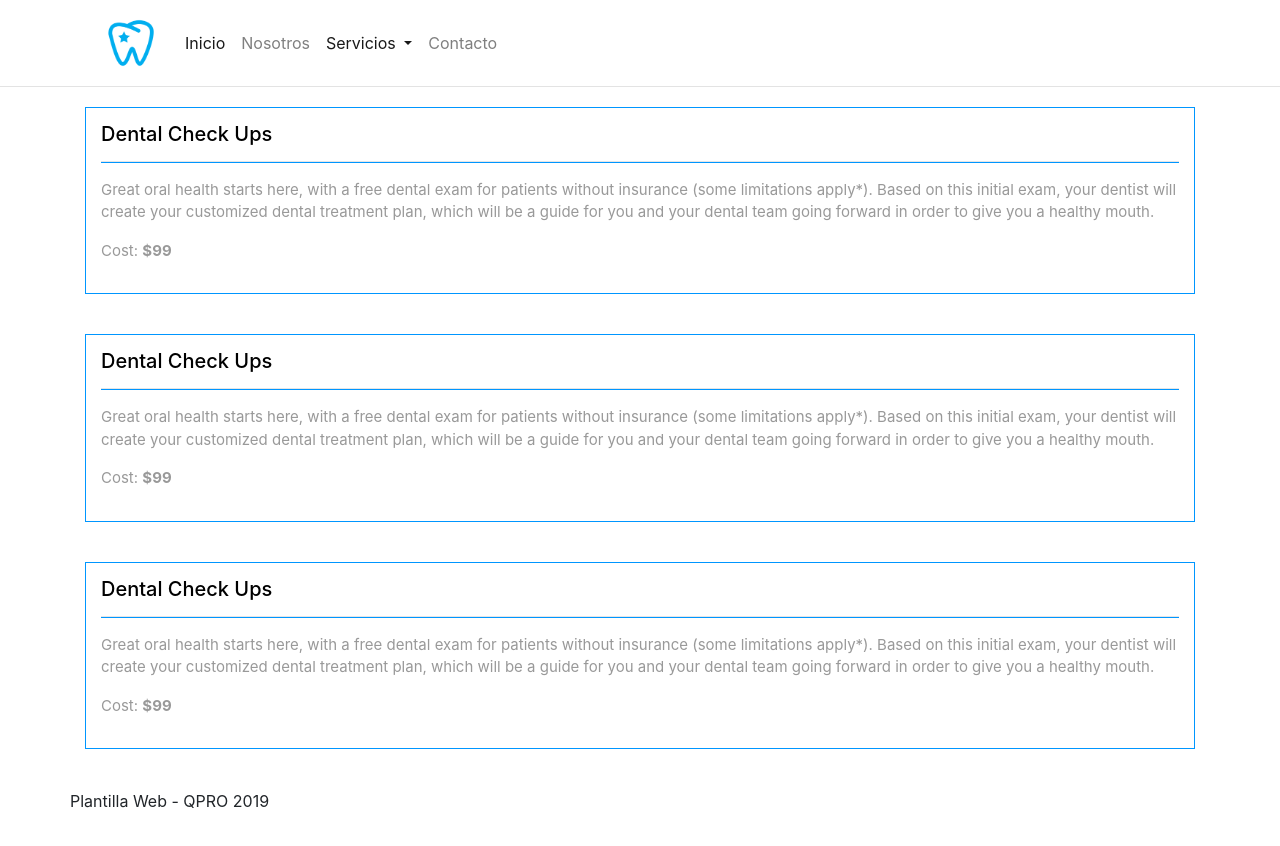
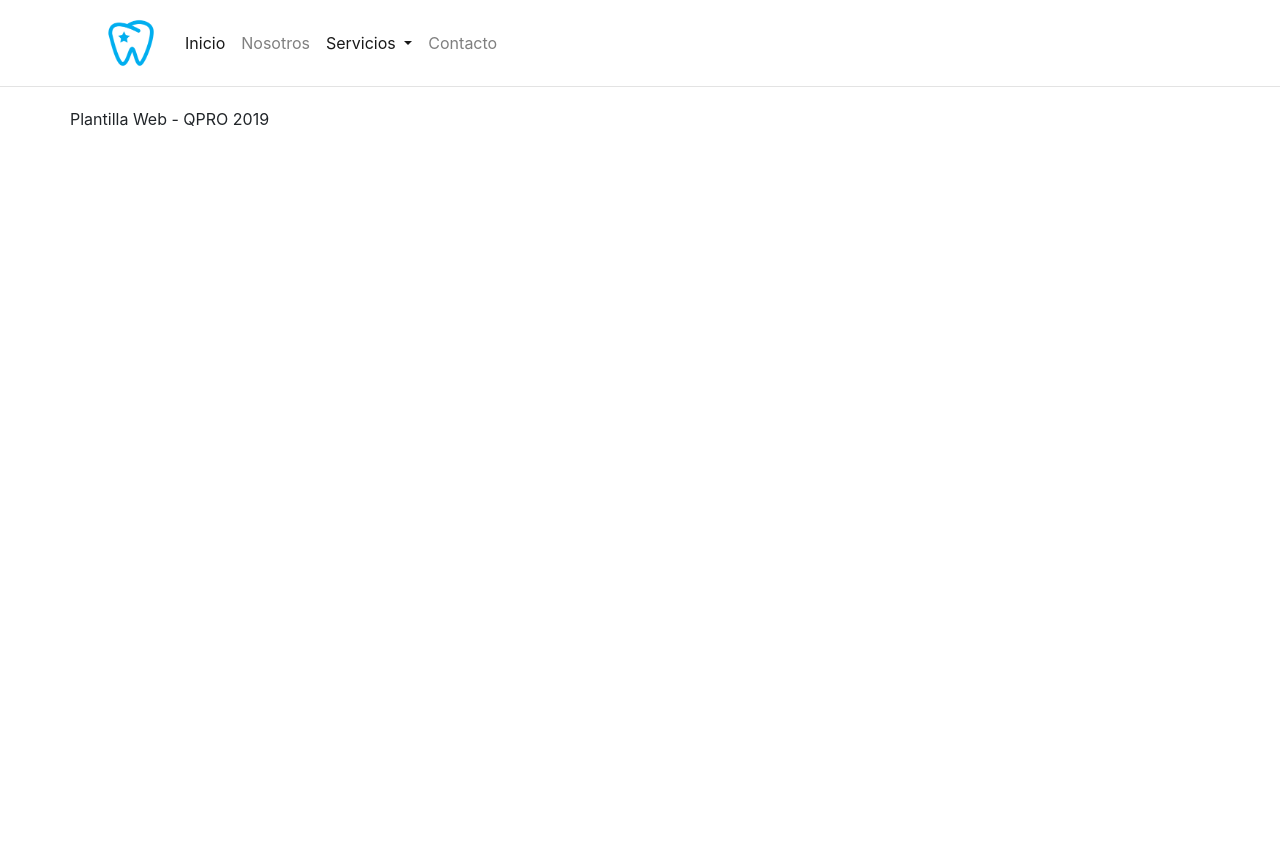
Before and after one commit to luispablogeodis/dentista, a plain HTML site: page public/servicios.html in a window 1280 px wide. After the commit the page ends 800 px from the top, so only its background shows below. Drawn offline with nearby package versions, Linux system fonts and the light colour scheme.

Commit message:
Revert "Merge remote-tracking branch 'origin/master'"
This reverts commit 4126774aad02f90f096623608928ad36cce47a4a.

```diff
--- a/public/servicios.html
+++ b/public/servicios.html
@@ -41,6 +41,8 @@
                     </a>
                     <div class="dropdown-menu" aria-labelledby="navbarDropdown">
                       <a class="dropdown-item" href="servicios.html">Servicio 1</a>
+                      <a class="dropdown-item" href="servicios.html">Servicio 2</a>
+                      <a class="dropdown-item" href="servicios.html">Servicio 3</a>
                     </div>
                   </li>
                   <li class="nav-item">
@@ -53,46 +55,9 @@
       </header>
 
     <div class="Content">
-      <div class="container">
-        <div class="row">
-          <div class="col-sm-12">
-            <div class="info-container">
-              <h5>Dental Check Ups</h5>
-              <hr>
-              <p>
-                Great oral health starts here, with a free dental exam for patients without insurance (some limitations apply*). Based on this initial exam, your dentist will create your customized dental treatment plan, which will be a guide for you and your dental team going forward in order to give you a healthy mouth.
-              </p>
-              <p>
-                Cost: <strong>$99</strong>
-              </p>
-            </div>
-          </div>
-          <div class="col-sm-12">
-            <div class="info-container">
-              <h5>Dental Check Ups</h5>
-              <hr>
-              <p>
-                Great oral health starts here, with a free dental exam for patients without insurance (some limitations apply*). Based on this initial exam, your dentist will create your customized dental treatment plan, which will be a guide for you and your dental team going forward in order to give you a healthy mouth.
-              </p>
-              <p>
-                Cost: <strong>$99</strong>
-              </p>
-            </div>
-          </div>
-          <div class="col-sm-12">
-            <div class="info-container">
-              <h5>Dental Check Ups</h5>
-              <hr>
-              <p>
-                Great oral health starts here, with a free dental exam for patients without insurance (some limitations apply*). Based on this initial exam, your dentist will create your customized dental treatment plan, which will be a guide for you and your dental team going forward in order to give you a healthy mouth.
-              </p>
-              <p>
-                Cost: <strong>$99</strong>
-              </p>
-            </div>
-          </div>
-        </div>
-      </div>
+
+      <!-- Tu código aqui -->
+
     </div>
 
     <footer class="Footer">
```
